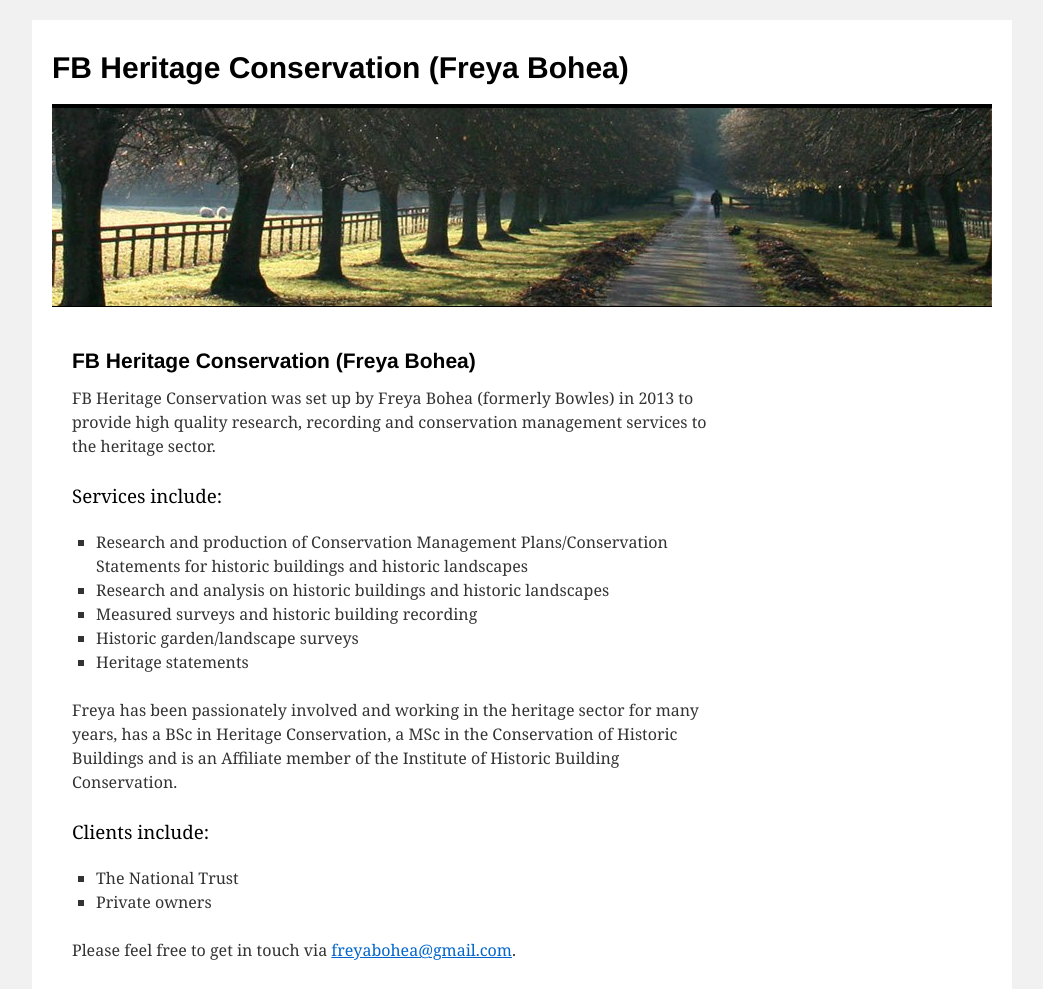
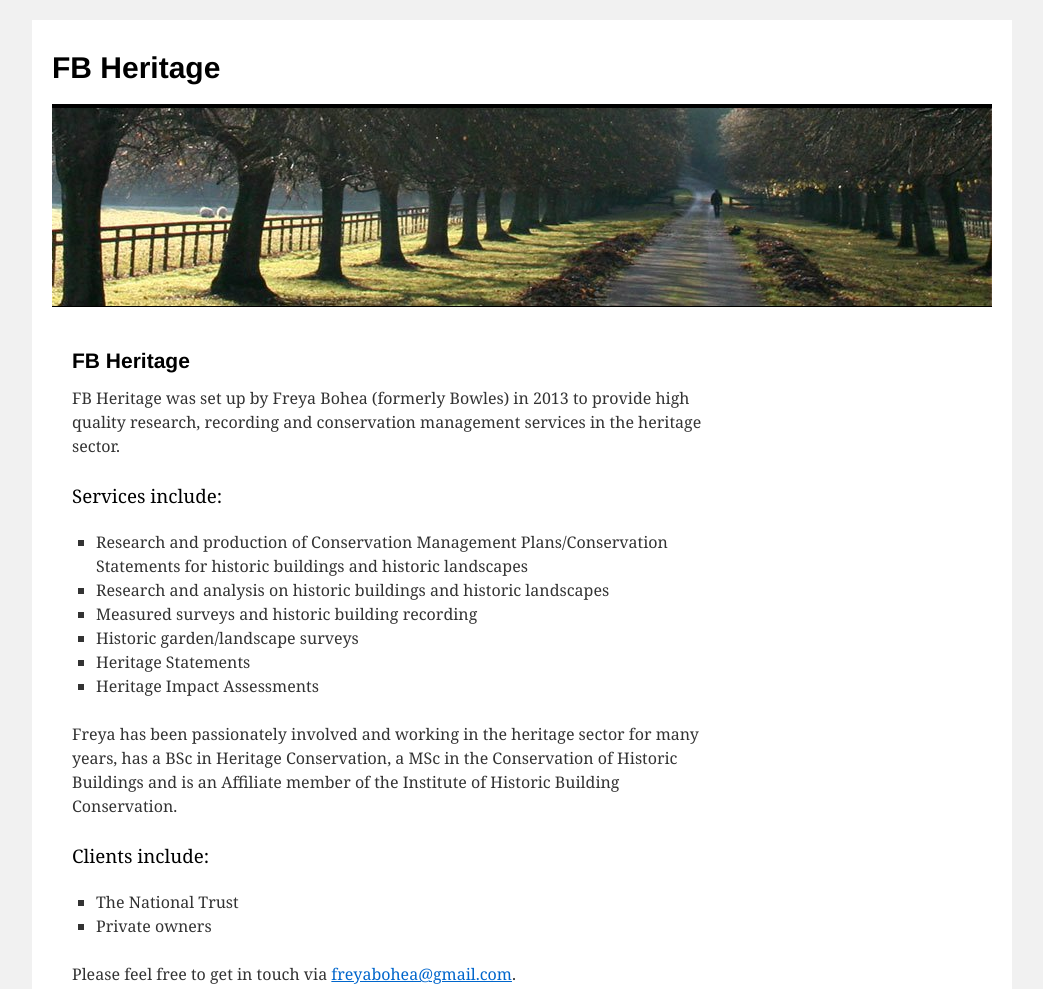
Before and after one commit to fbheritage/fbheritage.github.io, a plain HTML site: page index.html in a window 1280 px wide. Shown: the top 989 px of the page, without its empty margins (118-1161 px from the left). Drawn offline with Linux system fonts and the light colour scheme.

Commit message:
Copy update

```diff
--- a/index.html
+++ b/index.html
@@ -15,7 +15,7 @@
             <div id="branding" role="banner">
                 <h1 id="site-title">
           <span>
-            <a href="index.html" title="FB Heritage Conservation" rel="home">FB Heritage Conservation (Freya Bohea)</a>
+            <a href="index.html" title="FB Heritage Conservation" rel="home">FB Heritage</a>
           </span>
                 </h1>
                 <div id="site-description"></div>
@@ -30,10 +30,10 @@
         <div id="container">
             <div id="content" role="main">
                 <div id="post-24" class="post-24 page type-page hentry">
-                    <h2 class="entry-title">FB Heritage Conservation (Freya Bohea)</h2>
+                    <h2 class="entry-title">FB Heritage</h2>
                     <div class="entry-content">
-                        <p>FB Heritage Conservation was set up by Freya Bohea (formerly Bowles) in 2013 to provide high
-                            quality research, recording and conservation management services to the heritage sector.</p>
+                        <p>FB Heritage was set up by Freya Bohea (formerly Bowles) in 2013 to provide high
+                            quality research, recording and conservation management services in the heritage sector.</p>
                         <h3>Services include:</h3>
                         <ul>
                             <li>Research and production of Conservation Management Plans/Conservation Statements for
@@ -42,7 +42,8 @@
                             <li>Research and analysis on historic buildings and historic landscapes</li>
                             <li>Measured surveys and historic building recording</li>
                             <li>Historic garden/landscape surveys</li>
-                            <li>Heritage statements</li>
+                            <li>Heritage Statements</li>
+                            <li>Heritage Impact Assessments</li>
                         </ul>
                         <p>Freya has been passionately involved and working in the heritage sector for many years, has a BSc in Heritage Conservation, a MSc in the Conservation of Historic Buildings and is an Affiliate member of the Institute of Historic Building Conservation.</p>
                         <h3>Clients include:</h3>
```
